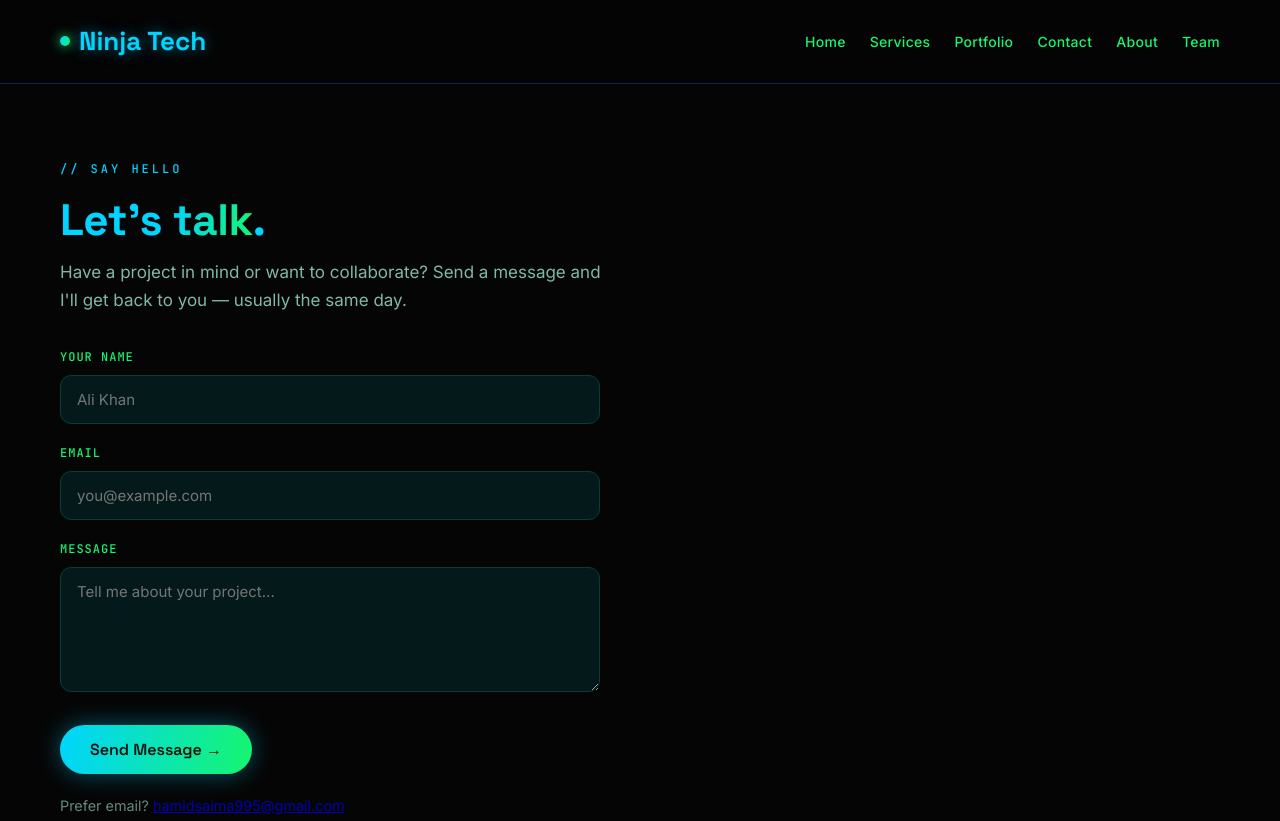
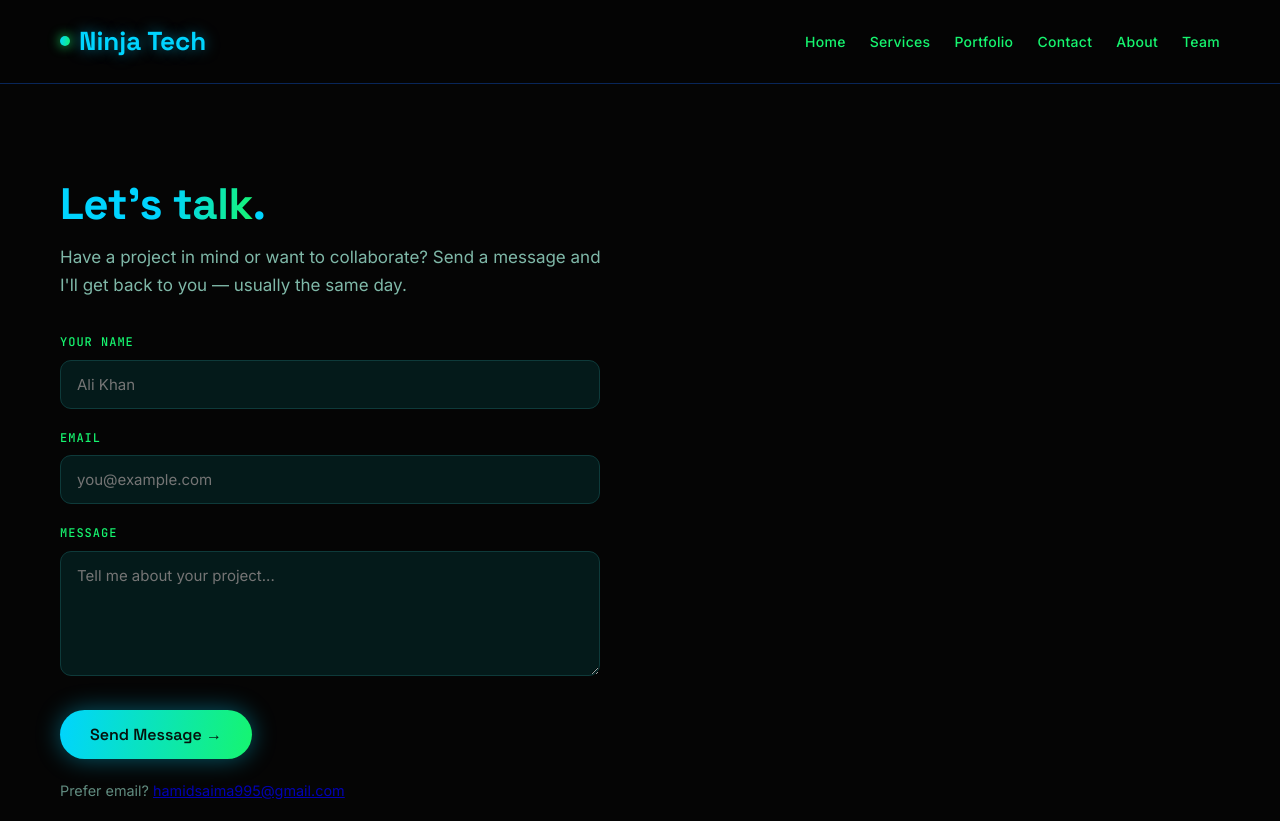
Before and after one commit to hamidsaima995-bit/NINJA-TECH, a plain HTML site: page contact.html in a window 1280 px wide. Shown: the top 821 px of the page. Drawn offline with Linux system fonts and the light colour scheme.

Commit message:
Update contact.html

```diff
--- a/contact.html
+++ b/contact.html
@@ -21,7 +21,7 @@
   </nav>
 
   <section class="section">
-    <span class="eyebrow">// Say hello</span>
+    <span class="eyebrow"></span>
     <h2>Let's <span class="grad">talk</span>.</h2>
     <p class="lead">Have a project in mind or want to collaborate? Send a message and I'll get back to you — usually the same day.</p>
 
```
